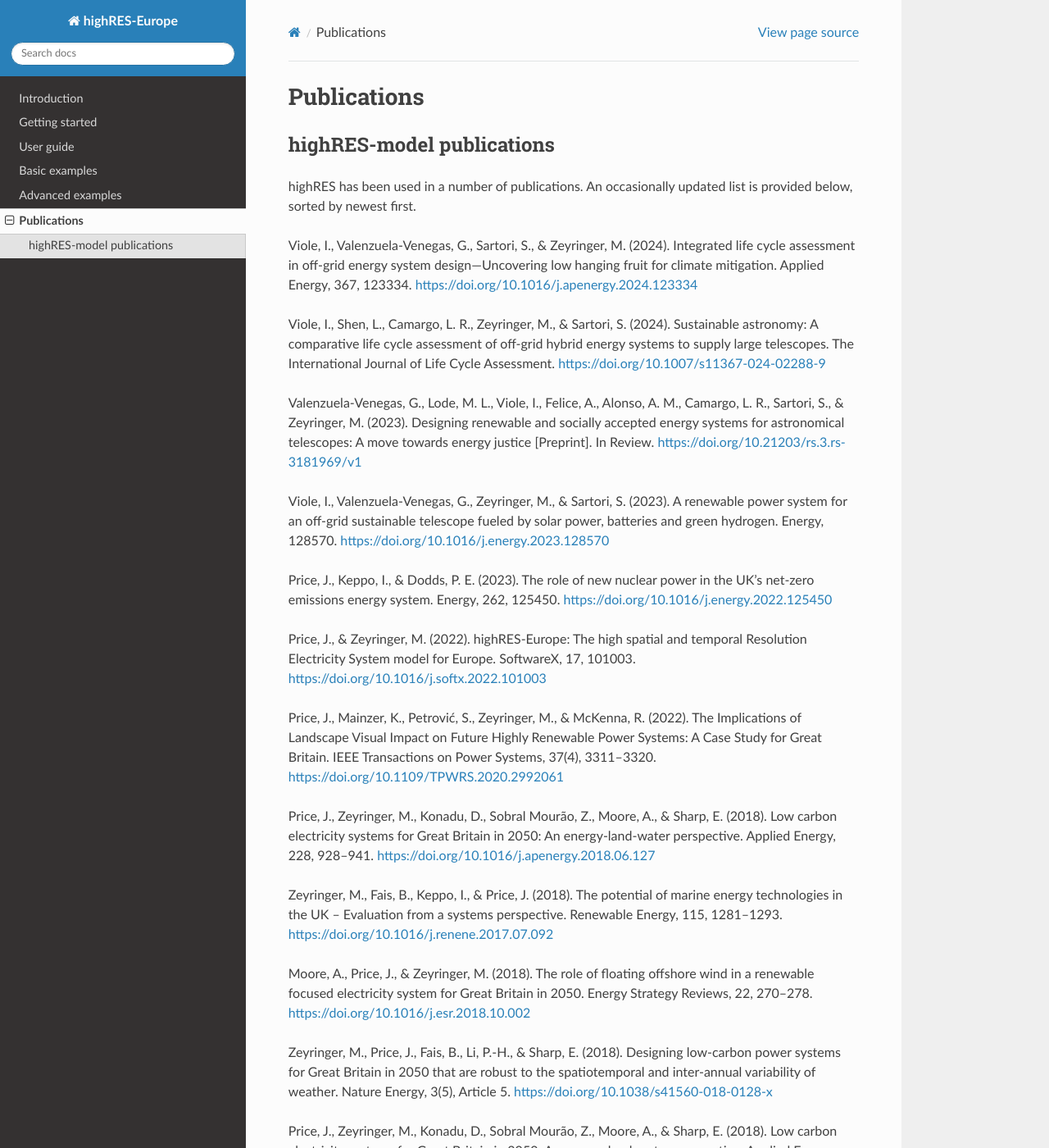
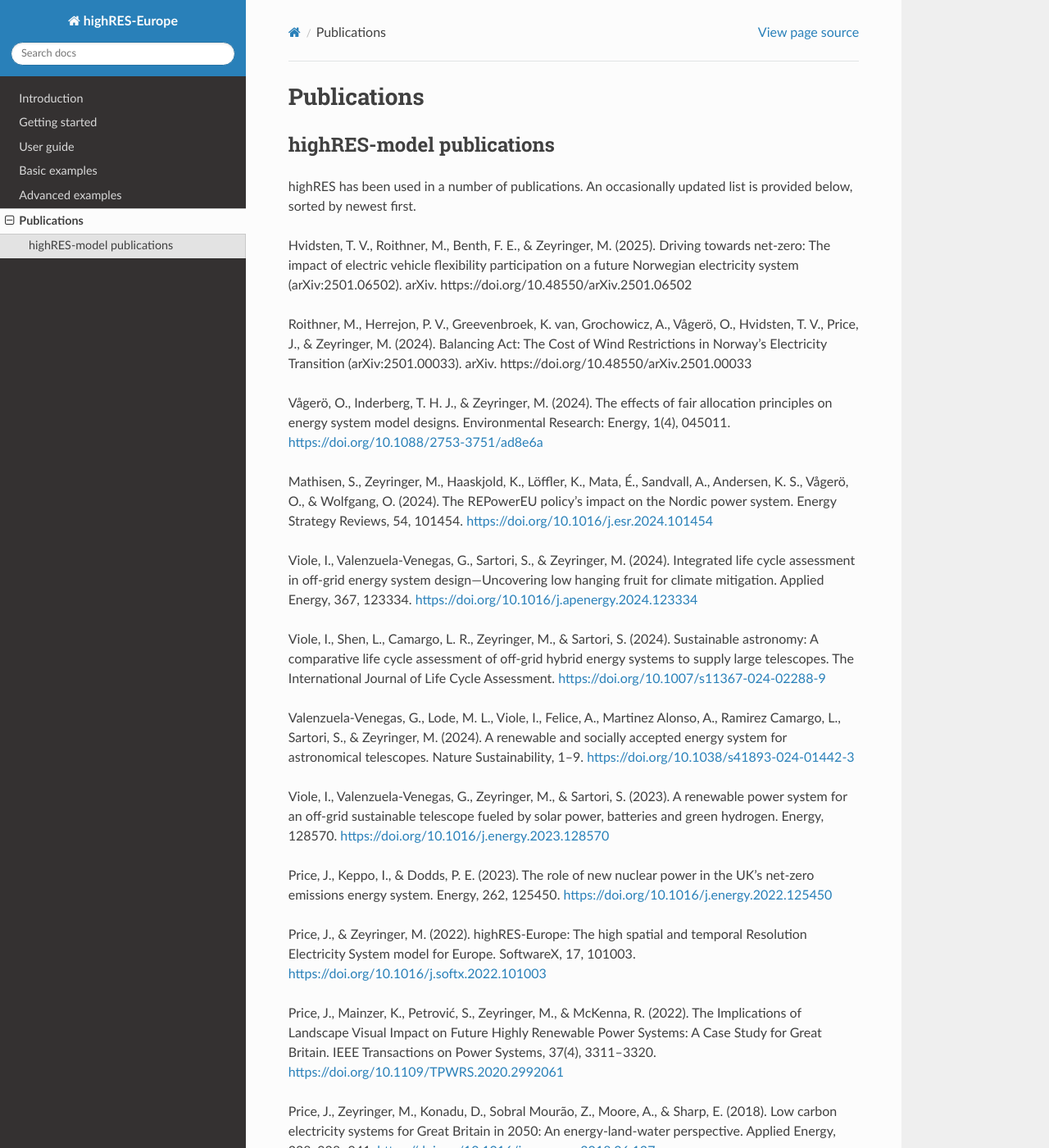
Before and after one commit to highRES-model/highRES-Europe-WF, a Sphinx documentation site: the page built from docs/source/publications.rst, in a window 1280 px wide and 1400 px high. Shown: the whole window at 82% size. Built offline with Sphinx 7.4.7 and the Read the Docs theme 3.1.0, drawn with Linux system fonts in a browser that asks for light colours.

Commit message:
[Doc] Update publication list

```diff
--- a/docs/source/publications.rst
+++ b/docs/source/publications.rst
@@ -5,11 +5,19 @@ highRES-model publications
 ----------------------------
 highRES has been used in a number of publications. An occasionally updated list is provided below, sorted by newest first.
 
+Hvidsten, T. V., Roithner, M., Benth, F. E., & Zeyringer, M. (2025). Driving towards net-zero: The impact of electric vehicle flexibility participation on a future Norwegian electricity system (arXiv:2501.06502). arXiv. https://doi.org/10.48550/arXiv.2501.06502
+
+Roithner, M., Herrejon, P. V., Greevenbroek, K. van, Grochowicz, A., Vågerö, O., Hvidsten, T. V., Price, J., & Zeyringer, M. (2024). Balancing Act: The Cost of Wind Restrictions in Norway’s Electricity Transition (arXiv:2501.00033). arXiv. https://doi.org/10.48550/arXiv.2501.00033
+
+Vågerö, O., Inderberg, T. H. J., & Zeyringer, M. (2024). The effects of fair allocation principles on energy system model designs. Environmental Research: Energy, 1(4), 045011. https://doi.org/10.1088/2753-3751/ad8e6a
+
+Mathisen, S., Zeyringer, M., Haaskjold, K., Löffler, K., Mata, É., Sandvall, A., Andersen, K. S., Vågerö, O., & Wolfgang, O. (2024). The REPowerEU policy’s impact on the Nordic power system. Energy Strategy Reviews, 54, 101454. https://doi.org/10.1016/j.esr.2024.101454
+
 Viole, I., Valenzuela-Venegas, G., Sartori, S., & Zeyringer, M. (2024). Integrated life cycle assessment in off-grid energy system design—Uncovering low hanging fruit for climate mitigation. Applied Energy, 367, 123334. https://doi.org/10.1016/j.apenergy.2024.123334
 
 Viole, I., Shen, L., Camargo, L. R., Zeyringer, M., & Sartori, S. (2024). Sustainable astronomy: A comparative life cycle assessment of off-grid hybrid energy systems to supply large telescopes. The International Journal of Life Cycle Assessment. https://doi.org/10.1007/s11367-024-02288-9
 
-Valenzuela-Venegas, G., Lode, M. L., Viole, I., Felice, A., Alonso, A. M., Camargo, L. R., Sartori, S., & Zeyringer, M. (2023). Designing renewable and socially accepted energy systems for astronomical telescopes: A move towards energy justice [Preprint]. In Review. https://doi.org/10.21203/rs.3.rs-3181969/v1
+Valenzuela-Venegas, G., Lode, M. L., Viole, I., Felice, A., Martinez Alonso, A., Ramirez Camargo, L., Sartori, S., & Zeyringer, M. (2024). A renewable and socially accepted energy system for astronomical telescopes. Nature Sustainability, 1–9. https://doi.org/10.1038/s41893-024-01442-3
 
 Viole, I., Valenzuela-Venegas, G., Zeyringer, M., & Sartori, S. (2023). A renewable power system for an off-grid sustainable telescope fueled by solar power, batteries and green hydrogen. Energy, 128570. https://doi.org/10.1016/j.energy.2023.128570
 
```
